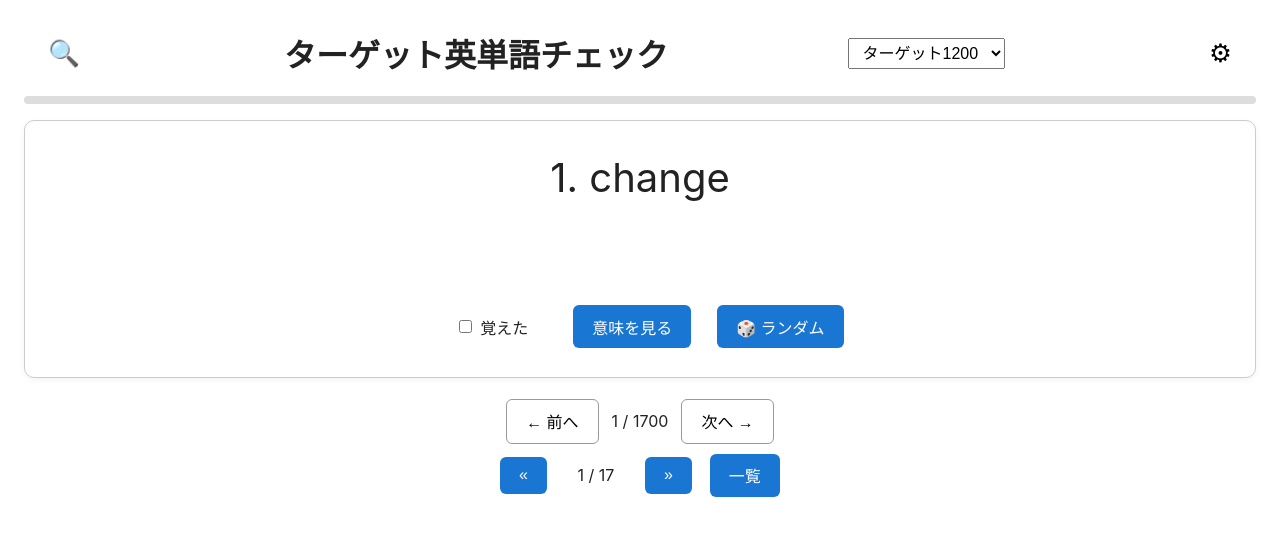
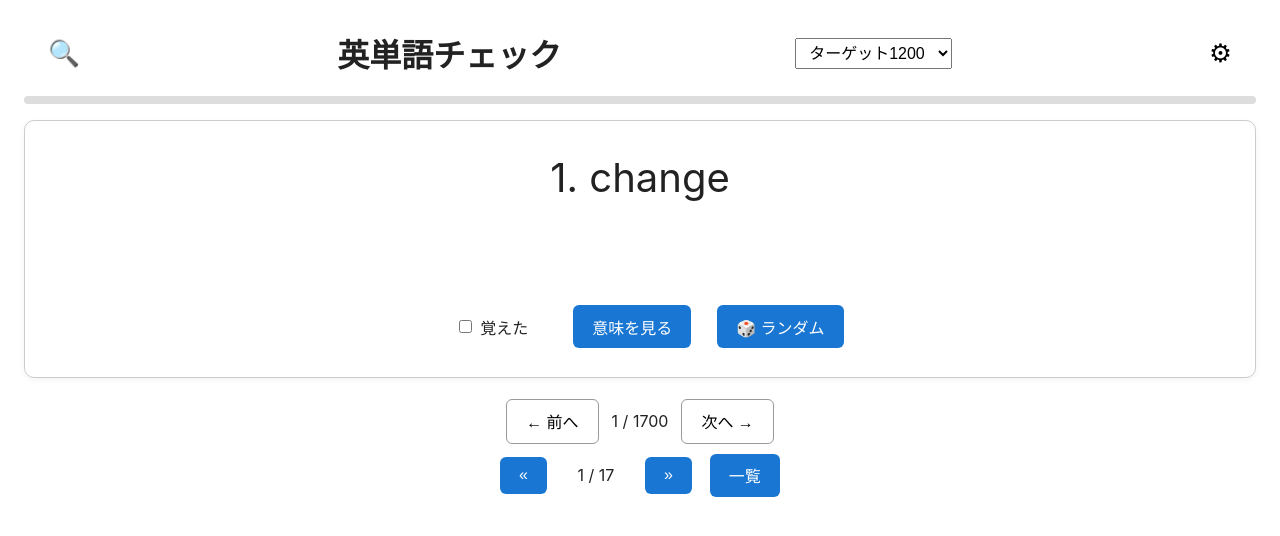
Before and after one commit to yuta-7533/target1200, a website: page index.html in a window 1280 px wide. Drawn offline with Linux system fonts and the light colour scheme.

Commit message:
見出し変更

```diff
--- a/index.html
+++ b/index.html
@@ -11,7 +11,7 @@
   <header id="topBar">
     <button id="searchBtn">🔍</button>
 
-    <h1>ターゲット英単語チェック</h1>
+    <h1>英単語チェック</h1>
 
     <!-- ▼ 1200 / 1900 を切り替える -->
     <select id="whichListSel">
```
